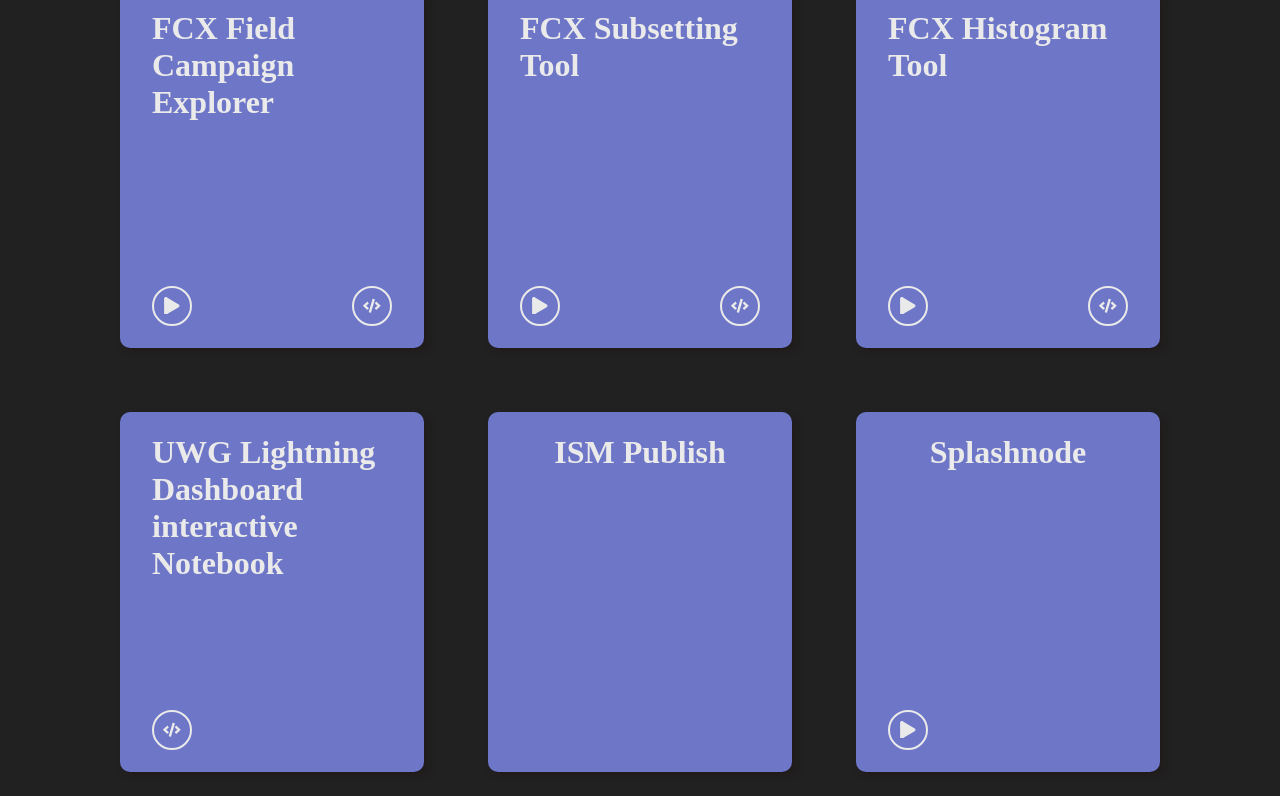
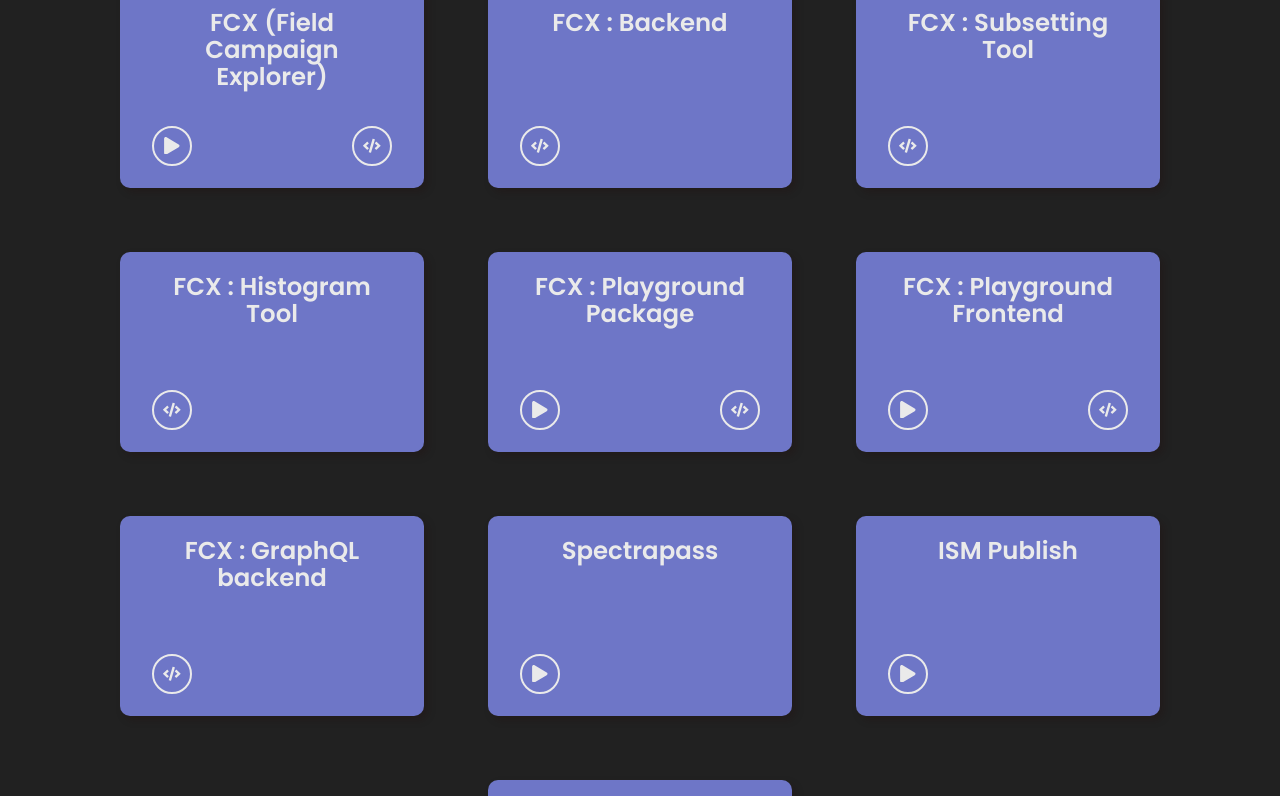
Before and after one commit to sanzog03/personalPortfolio, a React (Create React App) app: page /projects in a window 1280 px wide. Shown: the part 464-1260 px from the top of the page. Built offline with nearby package versions, Linux system fonts and the light colour scheme; a web font is replaced by a local one.

Commit message:
1. removed project placeholder images. 2. shortened the card size for each project. 3. conditional demo and code links based on availability. 4. added updated resume

```diff
--- a/src/components/Projects/SingleProject/SingleProject.css
+++ b/src/components/Projects/SingleProject/SingleProject.css
@@ -1,7 +1,7 @@
 .singleProject {
     box-shadow: 4px 4px 8px rgba(36, 3, 3, 0.2);
     width: 304px;
-    height: 360px;
+    height: 200px;
     border-radius: 10px;
     display: flex;
     flex-direction: column;
@@ -22,7 +22,7 @@
     height: 100%;
 }
 
-.projectContent > h2 {
+.projectContent > h4 {
     font-family: var(--primaryFont);
     font-style: normal;
     font-weight: 600;
--- a/src/components/Projects/SingleProject/SingleProject.js
+++ b/src/components/Projects/SingleProject/SingleProject.js
@@ -42,15 +42,15 @@
                 style={{ backgroundColor: theme.primary400 }}
             >
                 <div className='projectContent'>
-                    <h1
+                    <h4
                         id={name.replace(' ', '-').toLowerCase()}
                         style={{ color: theme.tertiary }}
                     >
                         {name}
-                    </h1>
+                    </h4>
                     {/* <img src={image ? image : placeholder} alt={name} /> */}
                     <div className='project--showcaseBtn'>
-                        {(demo != "") && (
+                        {(demo) && (
                             <a
                                 href={demo}
                                 target='_blank'
@@ -73,7 +73,7 @@
                         )}
 
                         {
-                            (code != "") && (
+                            (code) && (
                                 <a
                                     href={code}
                                     target='_blank'
@@ -98,7 +98,7 @@
 
                     </div>
                 </div>
-                <p
+                {/* <p
                     className='project--desc'
                     style={{
                         background: theme.secondary,
@@ -106,7 +106,7 @@
                     }}
                 >
                     {desc}
-                </p>
+                </p> */}
                 <div
                     className='project--lang'
                     style={{
--- a/src/data/projectsData.js
+++ b/src/data/projectsData.js
@@ -11,78 +11,74 @@
 export const projectsData = [
     {
         id: 1,
-        projectName: 'FCX Field Campaign Explorer',
+        projectName: 'FCX (Field Campaign Explorer)',
         projectDesc: 'Engineered a cloud-based simulation visualization system. This system renders big data collected during NASA field campaigns (OLYMPEX, CPEX-AW, HS3) over a 3D globe.',
-        tags: ['React', 'Redux', 'Cesium' ,'Python', 'AWS'],
+        tags: ['ReactJS', 'Redux', 'Cesium', 'MUI'],
         code: 'https://github.com/ghrcdaac/FCX-Frontend',
-        demo: 'http://ghrc-fcx-olympex-flight-campaign-demo-szg.s3-website-us-east-1.amazonaws.com',
-        image: six
+        demo: 'https://ghrc.earthdata.nasa.gov/fcx/index.html',
     },
     {
         id: 2,
-        projectName: 'FCX Subsetting Tool',
-        projectDesc: 'A service for FCX field campaign explorer, that utilizes a serverless microservice architecture on AWS. This tool enables the subsetting of prime instrument data based on custom parameters, streamlining data processing for research purposes.',
-        tags: ['AWS', 'Python', 'Terraform'],
-        code: 'https://github.com/ghrcdaac/fcx-subsetting-tool',
-        demo: 'http://ghrc-fcx-subsetting-tool-szg.s3-website-us-west-2.amazonaws.com',
-        image: seven
+        projectName: 'FCX : Backend',
+        projectDesc: 'Engineered a cloud-based simulation visualization system. This system renders big data collected during NASA field campaigns (OLYMPEX, CPEX-AW, HS3) over a 3D globe.',
+        tags: ['Python', 'AWS'],
+        code: 'https://github.com/ghrcdaac/FCX-Backend',
     },
     {
         id: 3,
-        projectName: 'FCX Histogram Tool',
-        projectDesc: 'A service for FCX field campaign explorer, using serverless architecture in AWS infrastructure (dockerized lambdas) for 2D histogram representation of large datasets collected during the NASA GOES-R Field Campaign.',
-        tags: ['AWS', 'Python', 'Docker', 'Terraform'],
-        code: 'https://github.com/ghrcdaac/FCX-Histogram',
-        demo: 'http://ghrc-fcx-histogram-tool-szg.s3-website-us-east-1.amazonaws.com',
-        image: eight
+        projectName: 'FCX : Subsetting Tool',
+        tags: ['Python', 'AWS Lambda', 'Terraform'],
+        code: 'https://github.com/ghrcdaac/fcx-subsetting-tool'
     },
     {
         id: 4,
-        projectName: 'UWG Lightning Dashboard interactive Notebook',
-        projectDesc: 'Designed a lightning data visualization using NASA Lightning Data via WMTS over Mapbox in a live notebook environment. This dashboard was employed during UWG meetups for real-time lightning data analysis.',
-        tags: ['Python', 'Plotly', 'Rasterio', 'Matplotlib'],
-        code: 'https://github.com/ghrcdaac/UWG-Colab-Notebook',
-        demo: '',
-        image: five
+        projectName: 'FCX : Histogram Tool',
+        tags: ['Python', 'Docker', 'AWS Lamdba', 'Terraform'],
+        code: 'https://github.com/ghrcdaac/FCX-Histogram',
     },
     {
         id: 5,
-        projectName: 'ISM Publish',
-        projectDesc: 'This project aims to build an end to end digital signage solution, including media inventory, campaign creator and proof of play system.',
-        tags: ['React', 'Electron', 'Mongo', 'AMQP'],
-        code: '',
-        demo: '',
-        image: one
+        projectName: 'FCX : Playground Package',
+        projectDesc: '',
+        tags: ['Python', 'Scipy', 'Notebook', 'Docker'],
+        code: 'https://github.com/ghrcdaac/fcx-playground-backend',
+        demo: 'https://pypi.org/project/fcx-playground/',
     },
     {
         id: 6,
-        projectName: 'Splashnode',
-        projectDesc: 'With a license from ISM publish, curated a digital signage solution for Nepal, which is currently being used by several big digital media houses.',
-        tags: ['Expres', 'React', 'Ruby', 'Electron'],
-        demo: 'https://www.splashnode.com/',
-        code: '',
-        image: three
+        projectName: 'FCX : Playground Frontend',
+        projectDesc: '',
+        tags: ['ReactJS', 'Redux', 'Cesium', 'MUI'],
+        code: 'https://github.com/ghrcdaac/fcx-playground-frontend',
+        demo: 'https://ghrc.earthdata.nasa.gov/fcx-playground',
     },
     {
         id: 7,
-        projectName: 'Spectrapass',
-        projectDesc: 'This project facilitated data collection, patient forms, and result tracking. SpectraPass was created with the mission to help keep businesses and our economy open through current and future pandemics by allowing healthy people to go about their everyday lives.',
-        tags: ['JQuery', 'CSS', 'HTML'],
-        code: '',
-        demo: '',
-        image: two
+        projectName: 'FCX : GraphQL backend',
+        tags: ['Python', 'Django', 'GraphQL', 'Postgresql', 'Docker', 'Terraform'],
+        code: 'https://github.com/sanzog03/fcx_backend_api',
     },
     {
         id: 8,
-        projectName: 'Gurzu Log Analysis Tool',
-        projectDesc: 'This project involves a ReactJs-based web solution for log analysis and threat detection, leveraging Kibana for pattern recognition of threat anomalies. Assisted in training a Machine Learning model for anomaly detection.',
-        tags: ['React', 'Kibana'],
-        code: '',
-        demo: '',
-        image: four
+        projectName: 'Spectrapass',
+        projectDesc: 'This project facilitated data collection, patient forms, and result tracking. SpectraPass was created with the mission to help keep businesses and our economy open through current and future pandemics by allowing healthy people to go about their everyday lives.',
+        tags: ['ReactJS', 'CSS', 'HTML'],
+        demo: 'https://spectrapass.com/'
     },
-
-
+    {
+        id: 9,
+        projectName: 'ISM Publish',
+        projectDesc: 'This project aims to build an end to end digital signage solution, including media inventory, campaign creator and proof of play system.',
+        tags: ['ReactJS', 'ElectronJS', 'MongoDB', 'AMQP'],
+        demo: 'https://mps.ismconnect.com/'
+    },
+    {
+        id: 10,
+        projectName: 'Splashnode',
+        projectDesc: 'With a license from ISM publish, curated a digital signage solution for Nepal, which is currently being used by several big digital media houses.',
+        tags: ['ExpressJS', 'ReactJS', 'Ruby', 'ElectronJS', 'MongoDB'],
+        demo: 'https://www.splashnode.com/'
+    },
 ]
 
 
@@ -94,7 +90,7 @@
     id: 1,
     projectName: 'Car Pooling System',
     projectDesc: '',
-    tags: ['Flutter', 'React'],
+    tags: ['Flutter', 'ReactJS'],
     code: '',
     demo: '',
     image: ''
```
Also changed, not shown: 1 other file (tests, documents, lock files or other folders).
